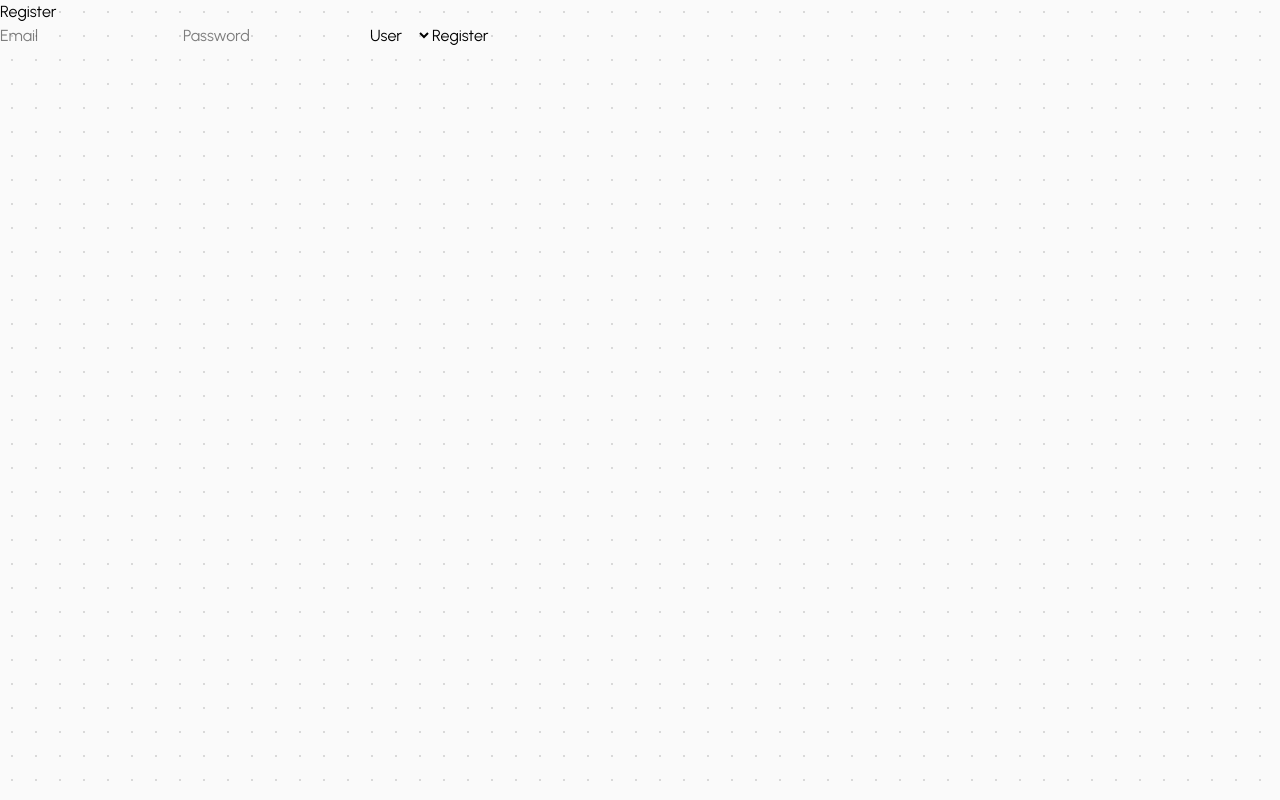
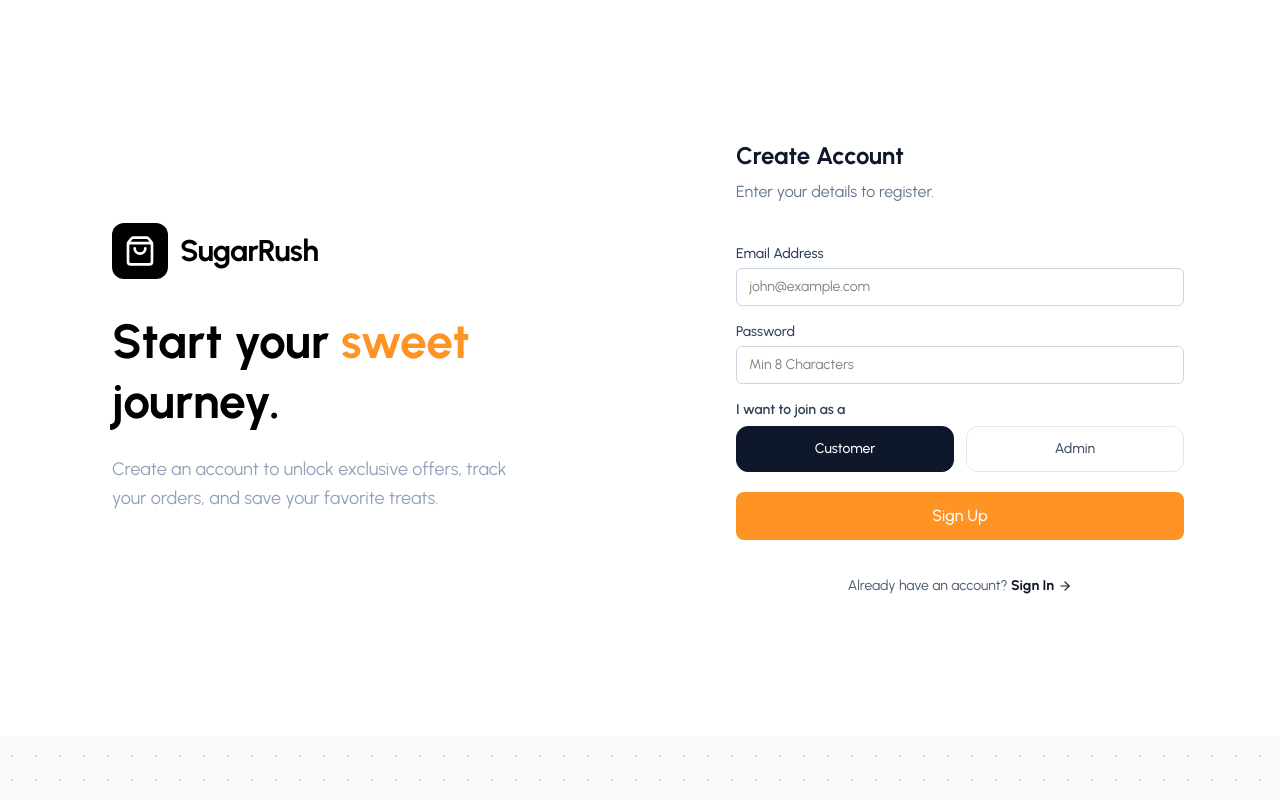
Before and after one commit to akhilthirunalveli/SugarRush, a React (Vite) app in the folder Frontend/: page /register in a window 1280 px wide. Built offline with nearby package versions, Linux system fonts and the light colour scheme.

Commit message:
feat(auth): add login and register pages

```diff
--- /dev/null
+++ b/Frontend/src/components/Input.jsx
@@ -0,0 +1,22 @@
+import React from 'react';
+
+const Input = ({ value, onChange, label, placeholder, type = "text" }) => {
+    return (
+        <div className="mb-4">
+            {label && (
+                <label className="block text-sm font-medium text-slate-700 mb-1">
+                    {label}
+                </label>
+            )}
+            <input
+                type={type}
+                value={value}
+                onChange={onChange}
+                placeholder={placeholder}
+                className="w-full px-3 py-2 border border-slate-300 rounded-md focus:outline-none focus:ring-1 focus:ring-primary focus:border-primary text-sm"
+            />
+        </div>
+    );
+};
+
+export default Input;
--- a/Frontend/src/pages/Login.jsx
+++ b/Frontend/src/pages/Login.jsx
@@ -1,6 +1,8 @@
 import { useState } from 'react';
 import { useAuth } from '../auth/AuthContext';
 import { useNavigate } from 'react-router-dom';
+import Input from '../components/Input';
+import { ShoppingBag, ArrowRight } from 'lucide-react';
 
 function Login() {
     const { login } = useAuth();
@@ -8,32 +10,103 @@ function Login() {
 
     const [email, setEmail] = useState('');
     const [password, setPassword] = useState('');
+    const [error, setError] = useState(null);
+    const [isLoading, setIsLoading] = useState(false);
 
-    const handleSubmit = async (e) => {
+    const handleLogin = async (e) => {
         e.preventDefault();
+        setError(null);
+        setIsLoading(true);
+        try {
             await login(email, password);
-        navigate('/'); // ✅ redirect after login
+            navigate('/');
+        } catch (err) {
+            setError(err.message || 'Login failed. Please try again.');
+        } finally {
+            setIsLoading(false);
+        }
     };
 
     return (
-        <form onSubmit={handleSubmit}>
-            <h2>Login</h2>
+        <div className="min-h-[calc(100vh-4rem)] w-full flex">
+            {/* Left Side - Hero/Branding */}
+            <div className="hidden lg:flex w-1/2 bg-white relative items-center justify-center overflow-hidden">
+                <div className="absolute inset-0 "></div>
 
-            <input
-                placeholder="Email"
+                <div className="relative z-10 p-12 text-black max-w-lg">
+                    <div className="flex items-center gap-3 mb-8">
+                        <div className="p-3 bg-black backdrop-blur-md rounded-xl">
+                            <ShoppingBag size={32} className="text-white" />
+                        </div>
+                        <span className="text-3xl font-bold tracking-tight">SugarRush</span>
+                    </div>
+                    <h2 className="text-5xl font-bold leading-tight mb-6">
+                        Experience the taste of <span className="text-primary">Indian</span> sweets.
+                    </h2>
+                    <p className="text-lg text-slate-400 leading-relaxed">
+                        Join our exclusive community of dessert connoisseurs. Order premium handcrafted sweets delivered straight to your doorstep.
+                    </p>
+                </div>
+            </div>
+
+            {/* Right Side - Form */}
+            <div className="w-full lg:w-1/2 bg-white flex items-center justify-center p-8">
+                <div className="w-full max-w-md">
+                    <div className="mb-10">
+                        <h3 className="text-2xl font-bold text-slate-900 mb-2">Welcome Back</h3>
+                        <p className="text-slate-500">Please enter your details to log in to your account.</p>
+                    </div>
+
+                    <form onSubmit={handleLogin} className="space-y-6">
+                        <Input
                             value={email}
-                onChange={(e) => setEmail(e.target.value)}
+                            onChange={({ target }) => setEmail(target.value)}
+                            label="Email Address"
+                            placeholder="john@example.com"
+                            type="email"
                         />
 
-            <input
+                        <div className="space-y-1">
+                            <Input
+                                value={password}
+                                onChange={({ target }) => setPassword(target.value)}
+                                label="Password"
+                                placeholder="Min 8 Characters"
                                 type="password"
-                placeholder="Password"
-                value={password}
-                onChange={(e) => setPassword(e.target.value)}
                             />
+                        </div>
 
-            <button type="submit">Login</button>
+                        {error && (
+                            <div className="p-4 bg-red-50 text-red-600 text-sm rounded-lg border border-red-100 flex items-center gap-2">
+                                <span className="w-1.5 h-1.5 rounded-full bg-red-500"></span>
+                                {error}
+                            </div>
+                        )}
+
+                        <button
+                            type="submit"
+                            disabled={isLoading}
+                            className="btn-primary h-12 text-base"
+                        >
+                            {isLoading ? 'Signing In...' : 'Sign In'}
+                        </button>
+
+                        <div className="text-center pt-4">
+                            <p className="text-sm text-slate-600">
+                                Don’t have an account?{" "}
+                                <button
+                                    type="button"
+                                    className="font-bold text-slate-900 hover:text-primary transition-colors inline-flex items-center gap-1 hover:underline cursor-pointer"
+                                    onClick={() => navigate('/register')}
+                                >
+                                    Sign Up <ArrowRight size={14} />
+                                </button>
+                            </p>
+                        </div>
                     </form>
+                </div>
+            </div>
+        </div>
     );
 }
 
--- a/Frontend/src/pages/Register.jsx
+++ b/Frontend/src/pages/Register.jsx
@@ -1,48 +1,138 @@
 import { useState } from 'react';
-import { useAuth } from '../auth/AuthContext';
 import { useNavigate } from 'react-router-dom';
+import axios from '../api/axios';
+import Input from '../components/Input';
+import { ShoppingBag, ArrowRight } from 'lucide-react';
 
 function Register() {
-    const { register } = useAuth();
     const navigate = useNavigate();
 
     const [email, setEmail] = useState('');
     const [password, setPassword] = useState('');
     const [role, setRole] = useState('user');
+    const [error, setError] = useState(null);
+    const [isLoading, setIsLoading] = useState(false);
 
-    const handleSubmit = async (e) => {
+    const handleRegister = async (e) => {
         e.preventDefault();
-        await register(email, password, role);
-        navigate('/'); // ✅ redirect after register
+        setError(null);
+        setIsLoading(true);
+        try {
+            await axios.post('/auth/register', { email, password, role });
+            // After register, redirect to login
+            navigate('/login');
+        } catch (err) {
+            setError(err.response?.data?.message || 'Registration failed. Please try again.');
+        } finally {
+            setIsLoading(false);
+        }
     };
 
     return (
-        <form onSubmit={handleSubmit}>
-            <h2>Register</h2>
+        <div className="min-h-[calc(100vh-4rem)] w-full flex">
+            {/* Left Side - Hero/Branding */}
+            <div className="hidden lg:flex w-1/2 bg-white relative items-center justify-center overflow-hidden">
 
-            <input
-                placeholder="Email"
+                <div className="relative z-10 p-12 text-black max-w-lg">
+                    <div className="flex items-center gap-3 mb-8">
+                        <div className="p-3 bg-black backdrop-blur-md rounded-xl">
+                            <ShoppingBag size={32} className="text-white" />
+                        </div>
+                        <span className="text-3xl font-bold tracking-tight">SugarRush</span>
+                    </div>
+                    <h2 className="text-5xl font-bold leading-tight mb-6">
+                        Start your <span className="text-primary">sweet</span> journey.
+                    </h2>
+                    <p className="text-lg text-slate-400 leading-relaxed">
+                        Create an account to unlock exclusive offers, track your orders, and save your favorite treats.
+                    </p>
+                </div>
+            </div>
+
+            {/* Right Side - Form */}
+            <div className="w-full lg:w-1/2 bg-white flex items-center justify-center p-8">
+                <div className="w-full max-w-md">
+                    <div className="mb-10">
+                        <h3 className="text-2xl font-bold text-slate-900 mb-2">Create Account</h3>
+                        <p className="text-slate-500">Enter your details to register.</p>
+                    </div>
+
+                    <form onSubmit={handleRegister} className="space-y-5">
+                        <Input
                             value={email}
-                onChange={(e) => setEmail(e.target.value)}
+                            onChange={({ target }) => setEmail(target.value)}
+                            label="Email Address"
+                            placeholder="john@example.com"
+                            type="email"
                         />
 
-            <input
+                        <Input
+                            value={password}
+                            onChange={({ target }) => setPassword(target.value)}
+                            label="Password"
+                            placeholder="Min 8 Characters"
                             type="password"
-                placeholder="Password"
-                value={password}
-                onChange={(e) => setPassword(e.target.value)}
                         />
 
-            <select
-                value={role}
-                onChange={(e) => setRole(e.target.value)}
+                        <div className="space-y-1.5">
+                            <label className="block text-sm font-semibold text-slate-700">
+                                I want to join as a
+                            </label>
+                            <div className="grid grid-cols-2 gap-3">
+                                <button
+                                    type="button"
+                                    onClick={() => setRole('user')}
+                                    className={`py-3 px-4 rounded-xl border text-sm font-medium transition-all ${role === 'user'
+                                        ? 'bg-slate-900 text-white border-slate-900 '
+                                        : 'bg-white text-slate-600 border-slate-200 hover:border-slate-300 hover:bg-slate-50 cursor-pointer'
+                                        }`}
                                 >
-                <option value="user">User</option>
-                <option value="admin">Admin</option>
-            </select>
+                                    Customer
+                                </button>
+                                <button
+                                    type="button"
+                                    onClick={() => setRole('admin')}
+                                    className={`py-3 px-4 rounded-xl border text-sm font-medium transition-all ${role === 'admin'
+                                        ? 'bg-slate-900 text-white border-slate-900'
+                                        : 'bg-white text-slate-600 border-slate-200 hover:border-slate-300 hover:bg-slate-50 cursor-pointer'
+                                        }`}
+                                >
+                                    Admin
+                                </button>
+                            </div>
+                        </div>
 
-            <button type="submit">Register</button>
+                        {error && (
+                            <div className="p-4 bg-red-50 text-red-600 text-sm rounded-lg border border-red-100 flex items-center gap-2">
+                                <span className="w-1.5 h-1.5 rounded-full bg-red-500"></span>
+                                {error}
+                            </div>
+                        )}
+
+                        <button
+                            type="submit"
+                            disabled={isLoading}
+                            className="btn-primary h-12 text-base mt-2"
+                        >
+                            {isLoading ? 'Creating Account...' : 'Sign Up'}
+                        </button>
+
+                        <div className="text-center pt-4">
+                            <p className="text-sm text-slate-600">
+                                Already have an account?{" "}
+                                <button
+                                    type="button"
+                                    className="font-bold text-slate-900 hover:text-primary transition-colors inline-flex items-center gap-1 hover:underline cursor-pointer"
+                                    onClick={() => navigate('/login')}
+                                >
+                                    Sign In <ArrowRight size={14} />
+                                </button>
+                            </p>
+                        </div>
                     </form>
+                </div>
+            </div>
+        </div>
     );
 }
 
```
Lines whose indentation alone changed are shown as unchanged.
